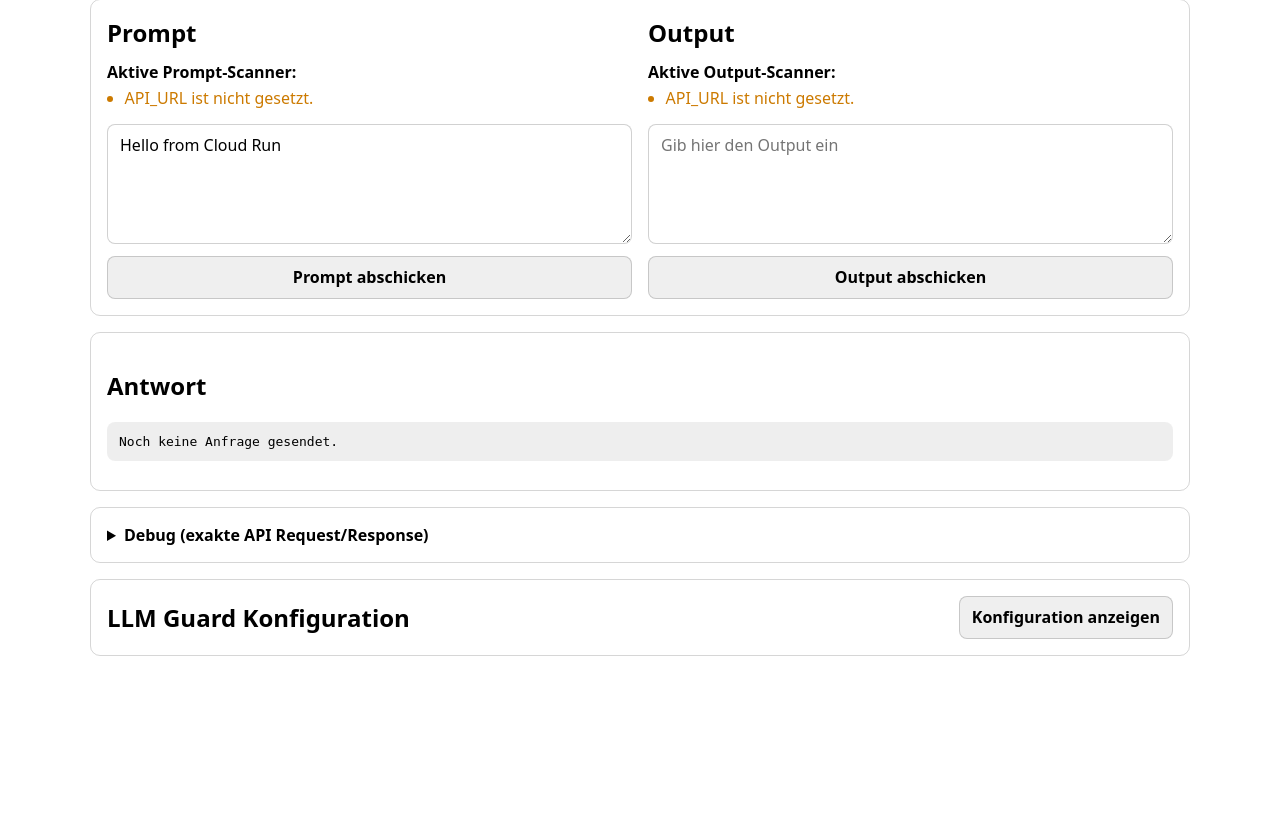
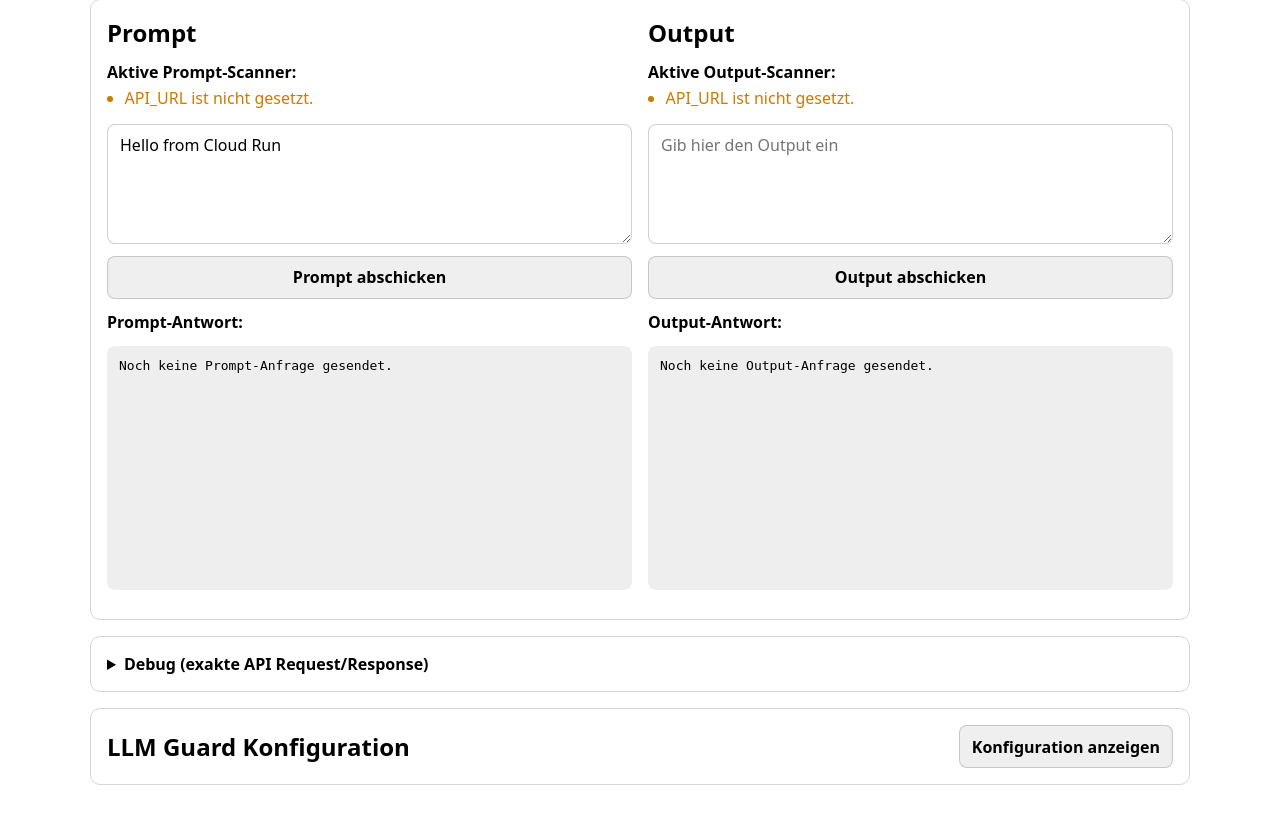
Before and after one commit to hw-avency/LLM-guard-test, a Flask app: page / in a window 1280 px wide. Shown: the part 277-1110 px from the top of the page. Before the commit the page ends 933 px from the top, so only its background shows below. Run offline with Flask 3, Linux system fonts and the light colour scheme.

Commit message:
Split prompt/output responses into separate columns with timing

```diff
--- a/templates/index.html
+++ b/templates/index.html
@@ -37,6 +37,8 @@
     .legend-swatch-critical { background: color-mix(in srgb, #d23f3f 35%, transparent); border: 1px solid #d23f3f80; }
     .legend-swatch-inserted { background: color-mix(in srgb, #2e8b57 25%, transparent); border: 1px solid #2e8b5780; }
     .dual-grid { display: grid; grid-template-columns: repeat(2, minmax(0, 1fr)); gap: 1rem; }
+    .column-stack { align-content: start; }
+    .column-stack pre { min-height: 220px; }
     .scanner-list { margin: 0; padding-left: 1.1rem; }
     .scanner-list li { margin: .2rem 0; }
     .scanner-list li.scanner-hit {
@@ -66,7 +68,7 @@
 
   <div class="card row">
     <div class="dual-grid">
-      <div class="row">
+      <div class="row column-stack">
         <h2 style="margin: 0;">Prompt</h2>
         <div>
           <strong>Aktive Prompt-Scanner:</strong>
@@ -76,9 +78,13 @@
         </div>
         <textarea id="promptInput" placeholder="Gib hier den Prompt ein">Hello from Cloud Run</textarea>
         <button id="sendPrompt" type="button">Prompt abschicken</button>
+        <div>
+          <strong>Prompt-Antwort:</strong>
+          <pre id="promptResult">Noch keine Prompt-Anfrage gesendet.</pre>
+        </div>
       </div>
 
-      <div class="row">
+      <div class="row column-stack">
         <h2 style="margin: 0;">Output</h2>
         <div>
           <strong>Aktive Output-Scanner:</strong>
@@ -88,13 +94,12 @@
         </div>
         <textarea id="outputInput" placeholder="Gib hier den Output ein"></textarea>
         <button id="sendOutput" type="button">Output abschicken</button>
+        <div>
+          <strong>Output-Antwort:</strong>
+          <pre id="outputResult">Noch keine Output-Anfrage gesendet.</pre>
+        </div>
       </div>
     </div>
-  </div>
-
-  <div class="card">
-    <h2>Antwort</h2>
-    <pre id="result">Noch keine Anfrage gesendet.</pre>
   </div>
 
   <div class="card">
@@ -122,7 +127,8 @@
 <script>
 const sendPromptBtn = document.getElementById('sendPrompt');
 const sendOutputBtn = document.getElementById('sendOutput');
-const result = document.getElementById('result');
+const promptResult = document.getElementById('promptResult');
+const outputResult = document.getElementById('outputResult');
 const debugResult = document.getElementById('debugResult');
 const promptInput = document.getElementById('promptInput');
 const outputInput = document.getElementById('outputInput');
@@ -250,7 +256,7 @@ function formatHighlightedText(originalText, sanitizedText) {
   };
 }
 
-function formatResultView(data, debug) {
+function formatResultView(data, debug, durationMs) {
   const response = data?.response || {};
   const scanners = asList(response?.scanners);
   const requestBody = debug?.request?.json_body || {};
@@ -305,6 +311,7 @@ function formatResultView(data, debug) {
   return `
     <div class="result-grid">
       <div class="result-row"><strong>Statuscode</strong> <code>${escapeHtml(data?.status_code ?? '—')}</code></div>
+      <div class="result-row"><strong>Request-Dauer</strong> <code>${escapeHtml(durationMs ?? '—')} ms</code></div>
       <div class="result-row"><strong>Input-Status</strong> ${formatStateLabel(inputState)}</div>
       <div class="result-row"><strong>Output-Status</strong> ${formatOutputStateLabel(outputState, hasOutputScannerResult)}</div>
       <div class="result-row"><strong>Bereinigter Input</strong><br><code>${escapeHtml(sanitizedPrompt ?? '—')}</code></div>
@@ -459,14 +466,15 @@ async function loadActiveScanners() {
   }
 }
 
-async function sendAnalyzeRequest(endpoint, textValue) {
+async function sendAnalyzeRequest(endpoint, textValue, resultElement) {
   const payload = {
     endpoint,
     text: textValue
   };
 
-  result.textContent = 'Sende Anfrage...';
+  resultElement.textContent = 'Sende Anfrage...';
   debugResult.textContent = 'Sende Anfrage...';
+  const startedAt = performance.now();
 
   try {
     const res = await fetch('/api/forward', {
@@ -476,26 +484,27 @@ async function sendAnalyzeRequest(endpoint, textValue) {
     });
 
     const data = await res.json();
+    const durationMs = Math.round(performance.now() - startedAt);
     const debug = data.debug || {};
     delete data.debug;
 
     const scannerHits = collectTriggeredScanners(data.response);
     applyScannerHighlights(scannerHits.triggeredInput, scannerHits.triggeredOutput);
 
-    result.innerHTML = formatResultView(data, debug);
+    resultElement.innerHTML = formatResultView(data, debug, durationMs);
     debugResult.textContent = JSON.stringify(debug, null, 2);
   } catch (e) {
-    result.textContent = 'Fehler: ' + e.message;
+    resultElement.textContent = 'Fehler: ' + e.message;
     debugResult.textContent = 'Fehler: ' + e.message;
   }
 }
 
 sendPromptBtn.addEventListener('click', async () => {
-  await sendAnalyzeRequest('/analyze/prompt', promptInput.value);
+  await sendAnalyzeRequest('/analyze/prompt', promptInput.value, promptResult);
 });
 
 sendOutputBtn.addEventListener('click', async () => {
-  await sendAnalyzeRequest('/analyze/output', outputInput.value);
+  await sendAnalyzeRequest('/analyze/output', outputInput.value, outputResult);
 });
 
 loadActiveScanners();
```
